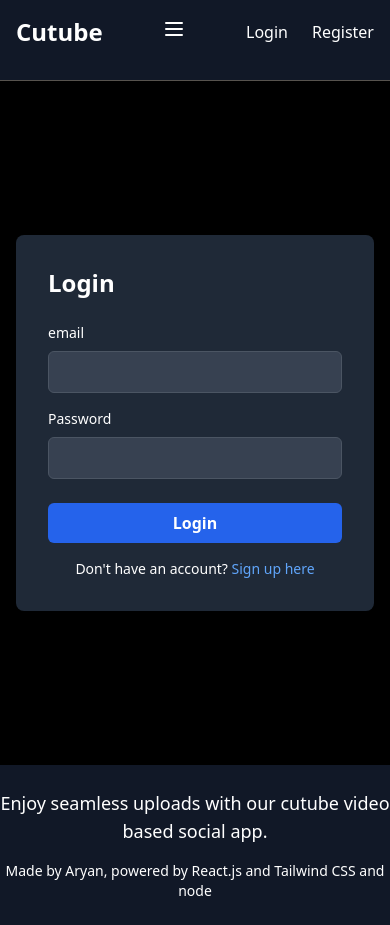
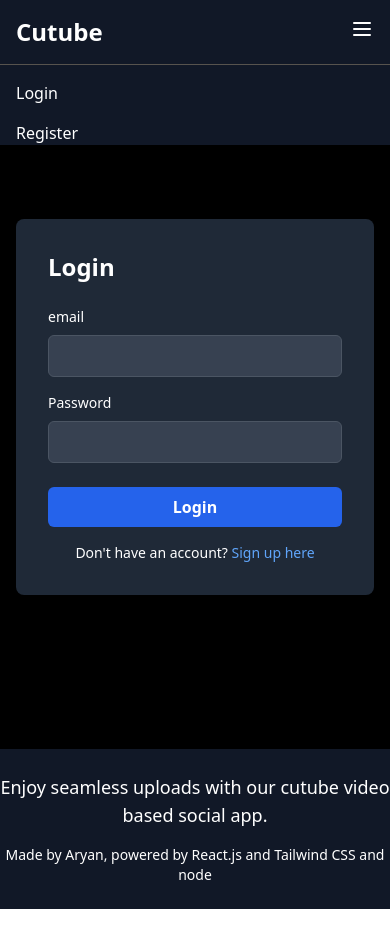
Before and after one commit to Ice-wiz/cutube, a React (Vite) app in the folder Frontend/: page / in a window 390 px wide. Both pictures are taken after a click on the button 362 px from the left and 29 px from the top of the page. Built offline with nearby package versions, Linux system fonts and the light colour scheme.

Commit message:
Update Navbar.jsx

```diff
--- a/Frontend/src/component/Navbar.jsx
+++ b/Frontend/src/component/Navbar.jsx
@@ -36,7 +36,7 @@ const Navbar = ({ isAuthenticated, onLogout, user }) => {
             </svg>
           </button>
         </div>
-        <div className={`md:flex space-x-6 ${isMobileMenuOpen ? 'block' : 'hidden'} md:block`}>
+        <div className="hidden md:flex space-x-6">
           {isAuthenticated ? (
             <>
               <Link to="/profile" className="hover:text-gray-400">
@@ -54,11 +54,11 @@ const Navbar = ({ isAuthenticated, onLogout, user }) => {
         </div>
       </div>
       {isMobileMenuOpen && (
-        <div className="md:hidden">
-          <div className="flex flex-col space-y-4 mt-4">
+        <div className="md:hidden absolute right-0 top-16 bg-gray-900 w-full border-t border-stone-600">
+          <div className="flex flex-col space-y-4 mt-4 px-4">
             {isAuthenticated ? (
               <>
-{/*                 <Link to="/profile" className="hover:text-gray-400" onClick={toggleMobileMenu}>
+                <Link to="/profile" className="hover:text-gray-400" onClick={toggleMobileMenu}>
                   {user ? user.firstname : 'Profile'}
                 </Link>
                 <Link to="/listing" className="hover:text-gray-400" onClick={toggleMobileMenu}>
@@ -66,12 +66,12 @@ const Navbar = ({ isAuthenticated, onLogout, user }) => {
                 </Link>
                 <button onClick={() => { handleLogout(); toggleMobileMenu(); }} className="hover:text-gray-400">
                   Logout
-                </button> */}
+                </button>
               </>
             ) : (
               <>
-{/*                 <Link to="/login" className="hover:text-gray-400" onClick={toggleMobileMenu}>Login</Link>
-                <Link to="/register" className="hover:text-gray-400" onClick={toggleMobileMenu}>Register</Link> */}
+                <Link to="/login" className="hover:text-gray-400" onClick={toggleMobileMenu}>Login</Link>
+                <Link to="/register" className="hover:text-gray-400" onClick={toggleMobileMenu}>Register</Link>
               </>
             )}
           </div>
@@ -82,8 +82,6 @@ const Navbar = ({ isAuthenticated, onLogout, user }) => {
 };
 
 export default Navbar;
-
-
 
 
 
```
